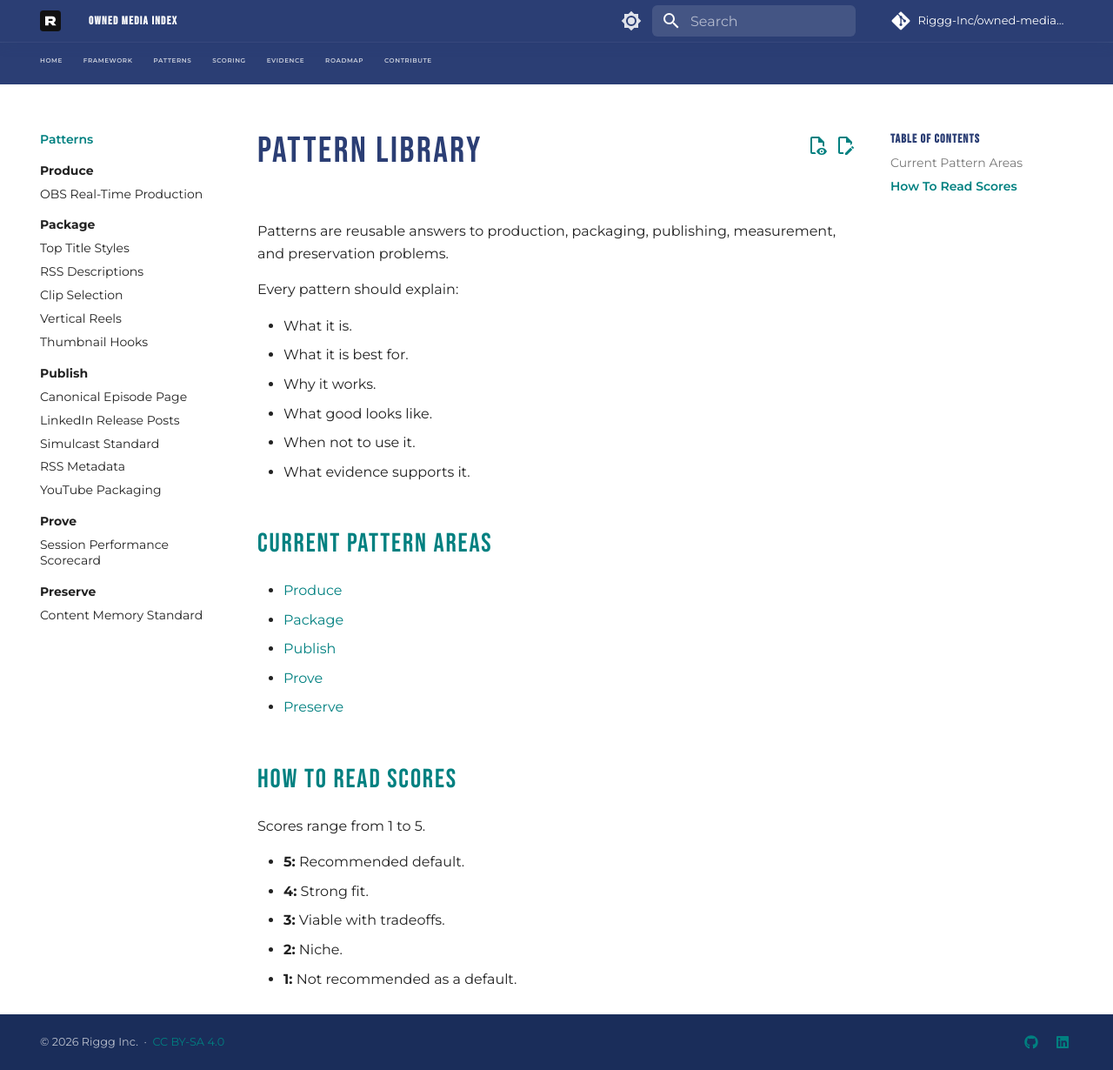
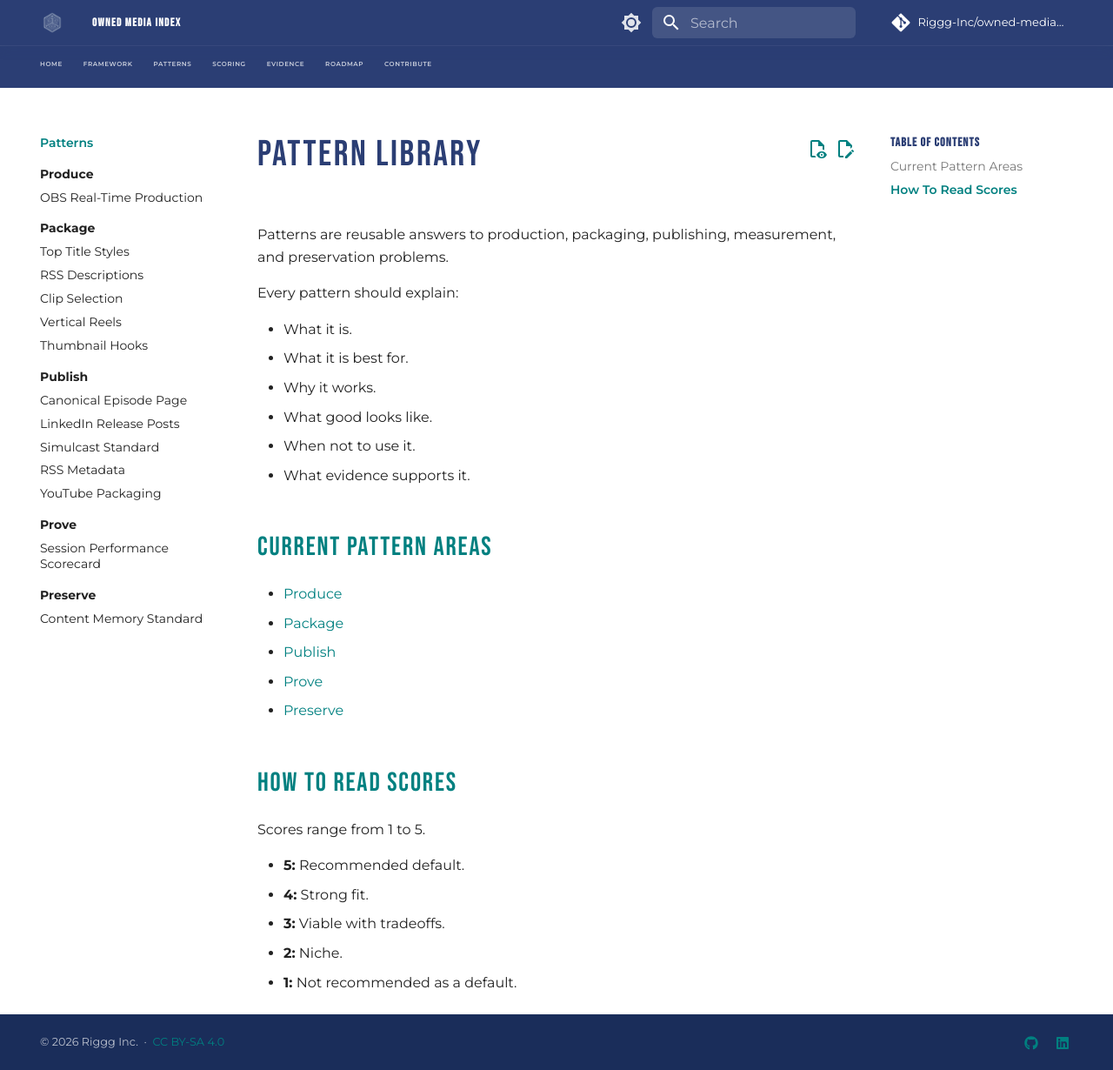
Before and after one commit to Riggg-Inc/owned-media-index, an MkDocs documentation site: the page built from docs/patterns/index.md, in a window 1280 px wide and 1230 px high. Shown: the whole window at 87% size. Built offline with MkDocs 1.6.1 and Material for MkDocs 9.7.7, drawn with Linux system fonts in a browser that asks for light colours; comment, search, counter and statistics services are not loaded.

Commit message:
Replace header logo with Riggg hex mark

```diff
--- a/docs/stylesheets/extra.css
+++ b/docs/stylesheets/extra.css
@@ -72,6 +72,11 @@ h1, h2, h3, h4, h5, h6,
 .md-header {
   background-color: var(--riggg-navy) !important;
   box-shadow: 0 2px 12px rgba(43, 62, 116, 0.4) !important;
+}
+
+.md-header__button.md-logo img {
+  height: 28px;
+  width: auto;
 }
 
 .md-header__title {
--- a/mkdocs.yml
+++ b/mkdocs.yml
@@ -8,8 +8,8 @@ edit_uri: edit/main/docs/
 theme:
   name: material
   custom_dir: docs/overrides
-  logo: assets/riggg-mark.svg
-  favicon: assets/favicon.svg
+  logo: assets/riggg-logo-white.png
+  favicon: assets/riggg-logo-white.png
   palette:
     - scheme: default
       primary: custom
```
Also changed, not shown: docs/assets/riggg-logo-white.png (added).
